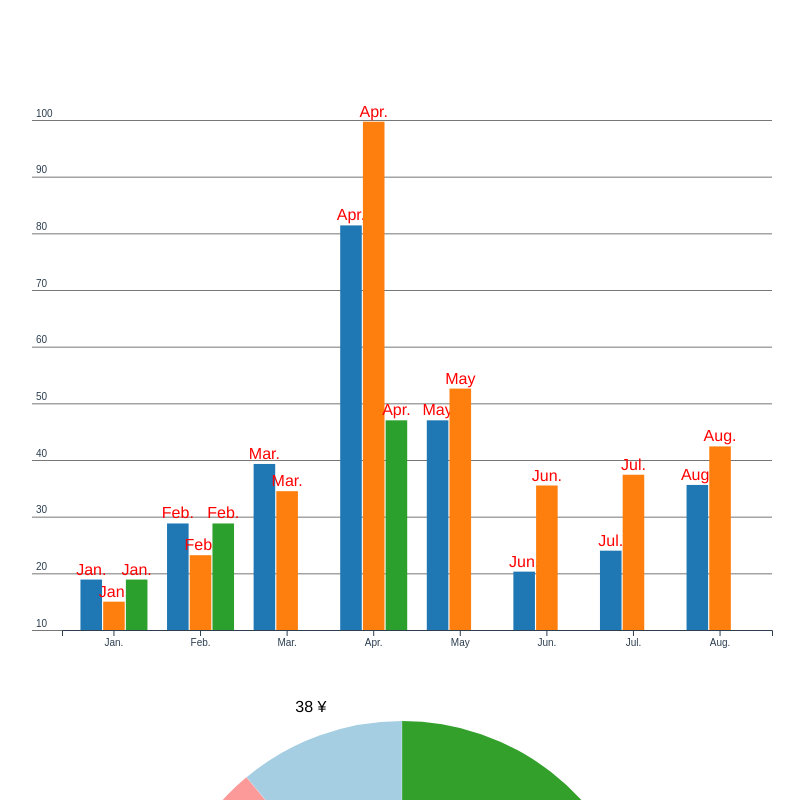
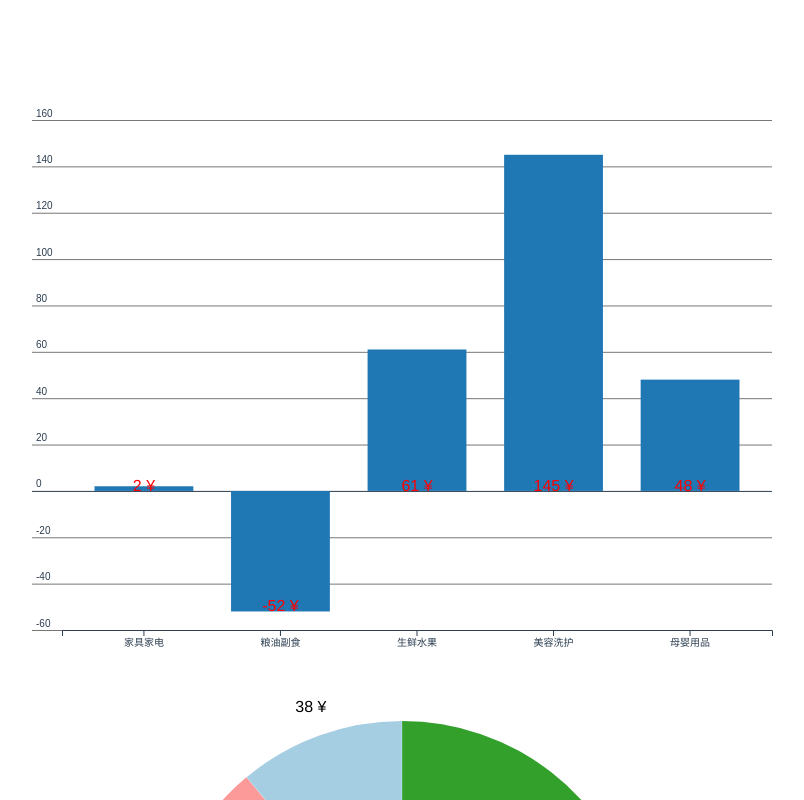
Before and after one commit to JessYan0913/data-vis, a Vue app: page / in a window 1280 px wide. Shown: the top 800 px of the page, without its empty margins (238-1042 px from the left). Built offline with nearby package versions, Linux system fonts and the light colour scheme.

Commit message:
修改直方图label

```diff
--- a/src/basic/components/label.js
+++ b/src/basic/components/label.js
@@ -21,7 +21,7 @@ const ColumnLabelPosition = {
       ? x(datum) + (isFunction(width) ? width(datum) : +width) / 2
       : +x,
     y: isFunction(y)
-      ? y(datum) - (isFunction(height) ? height(datum) : +height) / 2
+      ? y(datum) + (isFunction(height) ? height(datum) : +height) / 2
       : +y
   }),
   right: ({ datum, width, height, x, y }) => ({
@@ -37,7 +37,7 @@ const ColumnLabelPosition = {
       ? x(datum) + (isFunction(width) ? width(datum) : +width) / 2
       : +x,
     y: isFunction(y)
-      ? y(datum) - (isFunction(height) ? height(datum) : +height)
+      ? y(datum) + (isFunction(height) ? height(datum) : +height)
       : +y
   })
 };
--- a/src/example/column/index.vue
+++ b/src/example/column/index.vue
@@ -12,7 +12,7 @@ const data = [
   },
   {
     type: '粮油副食',
-    sales: 52
+    sales: -52
   },
   {
     type: '生鲜水果',
@@ -112,7 +112,7 @@ const data1 = [
   {
     name: 'Beijing',
     月份: 'Jan.',
-    月均降雨量: 18.9
+    月均降雨量: -18.9
   },
   {
     name: 'Beijing',
@@ -132,7 +132,7 @@ const dataConfig = {
     xField: 'type',
     yField: 'sales',
     label: {
-      position: 'top',
+      position: 'bottom',
       style: {
         fontSize: 16,
         fill: 'red'
@@ -146,7 +146,7 @@ const dataConfig = {
     yField: '月均降雨量',
     seriesField: 'name',
     label: {
-      position: 'top',
+      position: 'middle',
       style: {
         fontSize: 16,
         fill: 'red'
@@ -159,7 +159,7 @@ const dataConfig = {
 export default {
   mounted() {
     const column = new Column({
-      ...dataConfig.data1,
+      ...dataConfig.data,
       container: '#column-div',
       width: 800,
       height: 600
```
